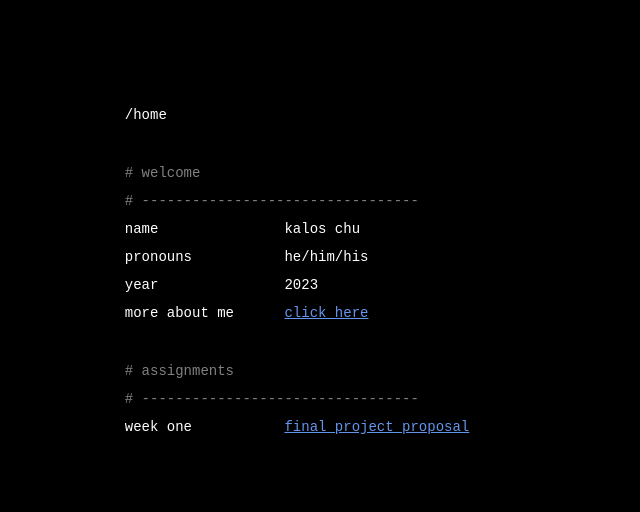
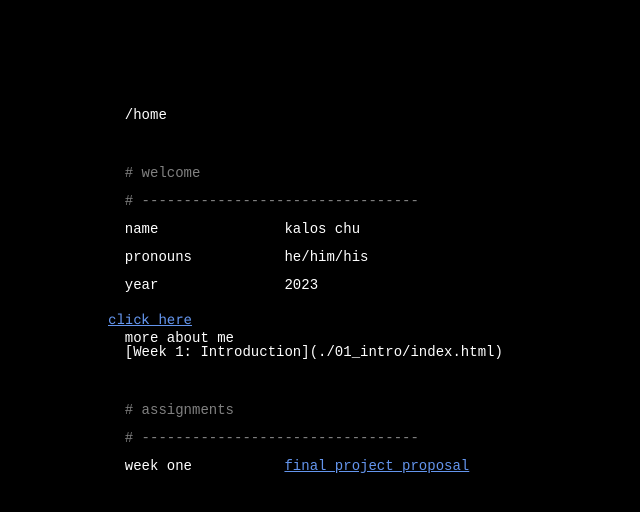
Before and after one commit to ingenuitive/PHYSCI-70, a plain HTML site: page index.html in a window 1280 px wide. Shown: the whole page, without its empty margins (0-640 px from the left). Drawn offline with Linux system fonts and the light colour scheme.

Commit message:
Update index.html

```diff
--- a/index.html
+++ b/index.html
@@ -29,8 +29,10 @@
   <pre>
   year               2023
   </pre>
+  <a href="/about.html">click here</a>
   <pre>
-  more about me      <a href="/about.html">click here</a>
+  more about me      <!--<a href="/about.html">click here</a> -->
+  [Week 1: Introduction](./01_intro/index.html)
     </pre>
 </div>
 <div>
```
